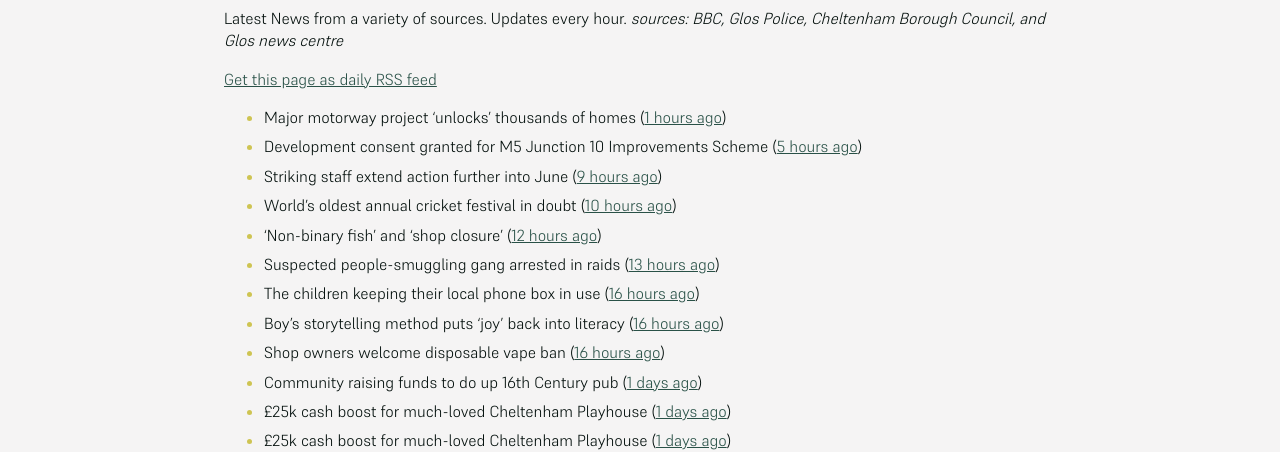
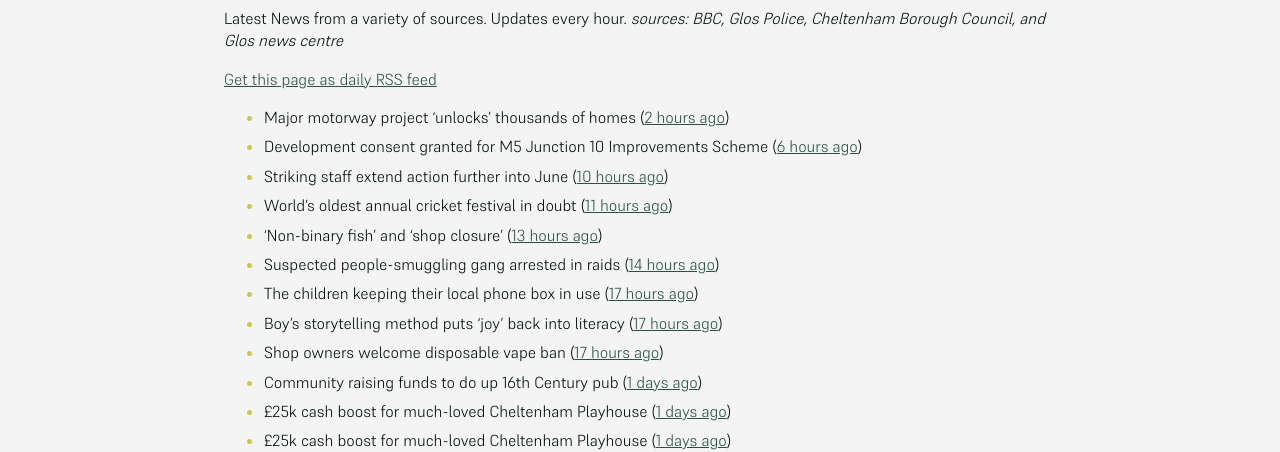
Before and after one commit to mat-0/cheltenham-open-data, a Jekyll site: the page built from _pages/news.md, in a window 1280 px wide. Shown: the part 266-718 px from the top of the page. Built offline with Jekyll 4.4.1, drawn with Linux system fonts in a browser that asks for light colours; some of the changed text lies outside the part shown.

Commit message:
Updated 2025-06-04 22:57:49

```diff
--- a/_pages/news.md
+++ b/_pages/news.md
@@ -12,15 +12,15 @@ _sources: BBC, Glos Police, Cheltenham Borough Council, and Glos news centre_
 [Get this page as daily RSS feed](/daily.rss)
 
 <!-- news_marker starts -->
-- Major motorway project 'unlocks' thousands of homes ([1 hours ago](https://www.bbc.com/news/articles/cvgnz6eyr22o))
-- Development consent granted for M5 Junction 10 Improvements Scheme ([5 hours ago](https://gloucesternewscentre.co.uk/development-consent-granted-for-m5-junction-10-improvements-scheme/))
-- Striking staff extend action further into June ([9 hours ago](https://www.bbc.com/news/articles/cz9y0dnl0k3o))
-- World's oldest annual cricket festival in doubt ([10 hours ago](https://www.bbc.com/news/articles/cvgvlx1ve79o))
-- 'Non-binary fish' and 'shop closure' ([12 hours ago](https://www.bbc.com/news/articles/c787lp1npgjo))
-- Suspected people-smuggling gang arrested in raids ([13 hours ago](https://www.bbc.com/news/articles/cx2j67x49pwo))
-- The children keeping their local phone box in use ([16 hours ago](https://www.bbc.com/news/articles/c1dekpd164no))
-- Boy's storytelling method puts 'joy' back into literacy ([16 hours ago](https://www.bbc.com/news/articles/c6268ykxkdno))
-- Shop owners welcome disposable vape ban ([16 hours ago](https://www.bbc.com/news/articles/cgle5pgy4lgo))
+- Major motorway project 'unlocks' thousands of homes ([2 hours ago](https://www.bbc.com/news/articles/cvgnz6eyr22o))
+- Development consent granted for M5 Junction 10 Improvements Scheme ([6 hours ago](https://gloucesternewscentre.co.uk/development-consent-granted-for-m5-junction-10-improvements-scheme/))
+- Striking staff extend action further into June ([10 hours ago](https://www.bbc.com/news/articles/cz9y0dnl0k3o))
+- World's oldest annual cricket festival in doubt ([11 hours ago](https://www.bbc.com/news/articles/cvgvlx1ve79o))
+- 'Non-binary fish' and 'shop closure' ([13 hours ago](https://www.bbc.com/news/articles/c787lp1npgjo))
+- Suspected people-smuggling gang arrested in raids ([14 hours ago](https://www.bbc.com/news/articles/cx2j67x49pwo))
+- The children keeping their local phone box in use ([17 hours ago](https://www.bbc.com/news/articles/c1dekpd164no))
+- Boy's storytelling method puts 'joy' back into literacy ([17 hours ago](https://www.bbc.com/news/articles/c6268ykxkdno))
+- Shop owners welcome disposable vape ban ([17 hours ago](https://www.bbc.com/news/articles/cgle5pgy4lgo))
 - Community raising funds to do up 16th Century pub ([1 days ago](https://www.bbc.com/news/articles/c1kvgy4p4nwo))
 - £25k cash boost for much-loved Cheltenham Playhouse ([1 days ago](https://gloucesternewscentre.co.uk/25k-cash-boost-for-much-loved-cheltenham-playhouse/))
 - £25k cash boost for much-loved Cheltenham Playhouse ([1 days ago](https://www.cheltenham.gov.uk/news/article/3017/25k_cash_boost_for_much-loved_cheltenham_playhouse))
```
Also changed, not shown: other parts of _pages/news.md (+2 -2 lines), _data/flood.json (+4 -4 lines), index.md (+5 -5 lines).
